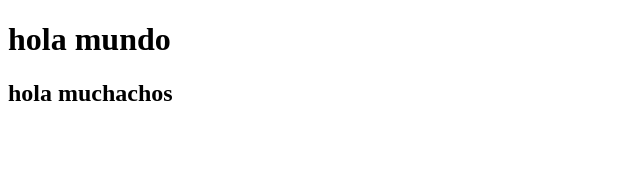
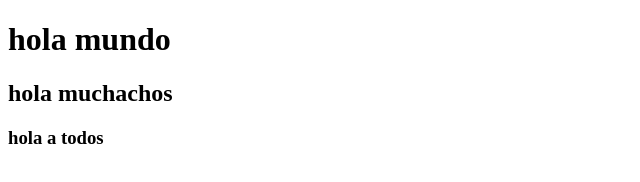
Before and after one commit to meligutierrez3458/claseejemploacamica, a plain HTML site: page algo.html in a window 1280 px wide. Shown: the whole page, without its empty margins (0-640 px from the left). Drawn offline with Linux system fonts and the light colour scheme.

Commit message:
anadi un h3

```diff
--- a/algo.html
+++ b/algo.html
@@ -8,5 +8,6 @@
 <body>
     <h1>hola mundo</h1>
     <h2>hola muchachos</h2>
+    <h3>hola a todos</h3>
 </body>
 </html>
```
